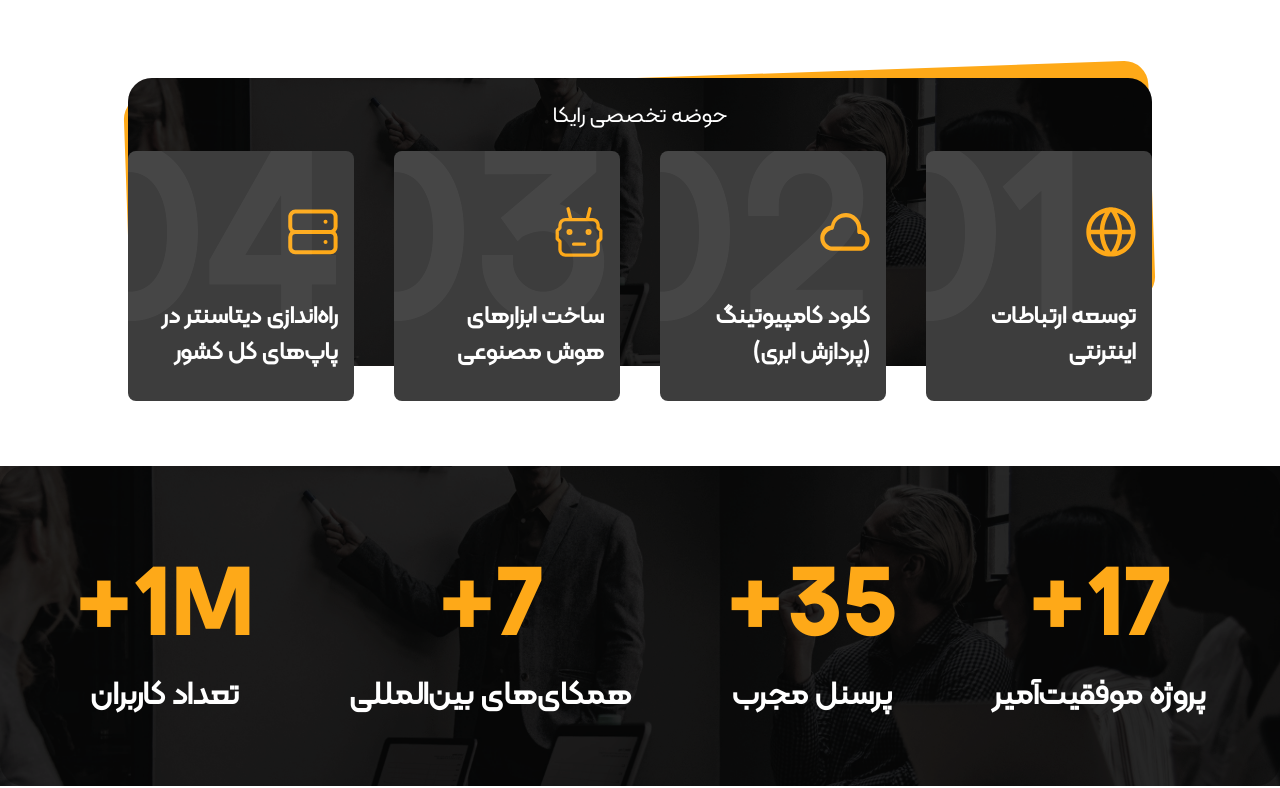
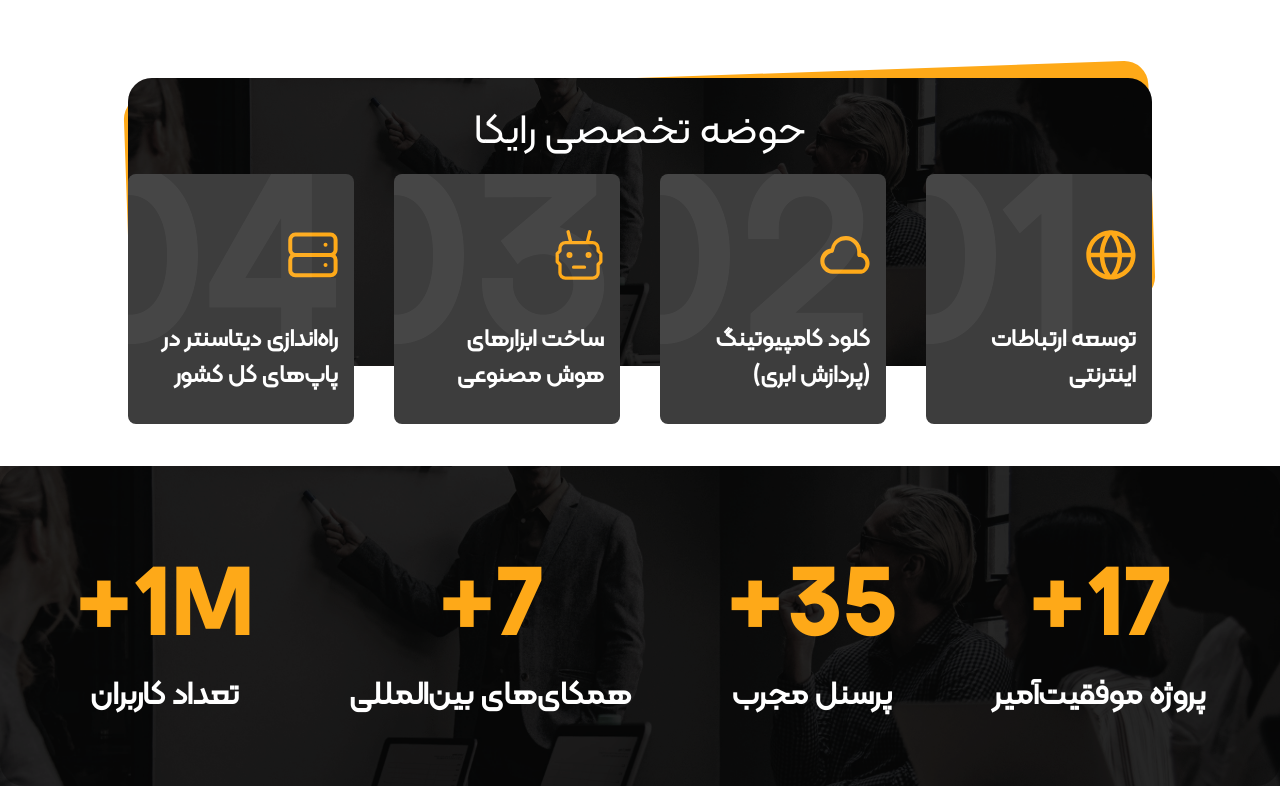
Before and after one commit to mahjs/Rayka-Main, a Next.js app: page / in a window 1280 px wide. Shown: the part 802-1590 px from the top of the page. Built offline with nearby package versions, Linux system fonts and the light colour scheme.

Commit message:
make experties like figma-2

```diff
--- a/src/components/dashboard/ExpertDetailsCard.tsx
+++ b/src/components/dashboard/ExpertDetailsCard.tsx
@@ -15,20 +15,8 @@
   handleClickClose,
 }) => {
   return (
-    <div className="relative mx-auto mt-16 flex h-[100%] w-[90%] items-center justify-center gap-10 rounded-xl bg-primary px-10 py-5">
-      <button
-        onClick={handleClickClose}
-        className="absolute -top-[2rem] right-5 flex items-center gap-3"
-      >
-        <p className="Btn text-white">بازگشت</p>
-        <Image
-          src="/images/arrow.svg"
-          width={15}
-          height={15}
-          alt="arrow icon"
-        />
-      </button>
-      <div className="min-w-[12rem] flex-col">
+    <div className="relative mx-auto flex h-[100%] w-[90%] items-center justify-center gap-10 rounded-xl px-10 py-5">
+      <div className="min-h-[14rem] min-w-[14rem] flex-col rounded-xl bg-primary p-5">
         <div>
           <Image
             src={iconPath}
@@ -41,8 +29,22 @@
         <p className="subtitle">{title}</p>
       </div>
 
-      <div className="flex-col">
-        <h3 className="subtitle-1 mb-3">{name}</h3>
+      <div className="flex-col text-white">
+        <div className="flex justify-between">
+          <h3 className="subtitle-1 mb-3">{name}</h3>
+          <button
+            onClick={handleClickClose}
+            className="flex items-center gap-3"
+          >
+            <p className="Btn-2 text-white">بازگشت</p>
+            <Image
+              src="/images/arrow.svg"
+              width={15}
+              height={15}
+              alt="arrow icon"
+            />
+          </button>
+        </div>
         <p className="Body max-w-[80%]">
           Lorem ipsum dolor sit amet consectetur adipisicing elit. Corrupti
           beatae ipsum voluptatibus saepe id earum minima voluptatem est iusto,
--- a/src/components/dashboard/Experties.tsx
+++ b/src/components/dashboard/Experties.tsx
@@ -61,10 +61,23 @@
 
   return (
     <div className="absolute z-20 h-[18rem] w-[90%] flex-col items-center  justify-center md:w-[80%] md:rounded-3xl">
-      <p className="header-4 md:title-2 my-5 text-center text-white">
-        حوضه تخصصی رایکا
-      </p>
-
+      <Transition
+        show={!showDetails}
+        enter="transition-all duration-500 delay-500"
+        enterFrom="opacity-0"
+        enterTo="opacity-1"
+        leave="transition-all duration-500 delay-500"
+        leaveFrom="opacity-1"
+        leaveTo="opacity-0"
+      >
+        <p
+          className={`${
+            showDetails ? "hidden" : ""
+          } header-3 md:title-2 absolute left-[50%] my-5 translate-x-[-50%] text-center text-white`}
+        >
+          حوضه تخصصی رایکا
+        </p>
+      </Transition>
       <div className="grid  grid-cols-2 gap-y-4 md:hidden">
         {expertiesData.map((expert, index) => (
           <ExpertCard
@@ -89,7 +102,7 @@
           leaveFrom="opacity-1 translate-y-0"
           leaveTo="opacity-0 translate-y-full"
         >
-          <div className="flex w-full justify-center gap-10">
+          <div className="mt-24 flex w-full justify-center gap-10">
             {expertiesData.map((expert, index) => (
               <ExpertCard
                 onClick={handleSelectedIndex}
```
